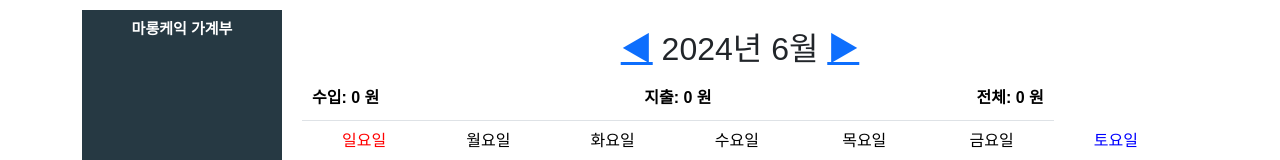
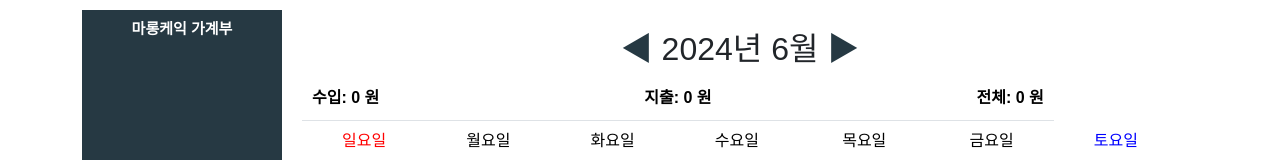
Before and after one commit to ybon1107/KBMarronProject, a Vue app: page / in a window 1280 px wide. Shown: the top 160 px of the page. Built offline with nearby package versions, Linux system fonts and the light colour scheme; no server answers; a web font is replaced by a local one.

Commit message:
Design: 월 이동 화살표 CSS 수정

```diff
--- a/src/pages/Calendar.vue
+++ b/src/pages/Calendar.vue
@@ -1,9 +1,9 @@
 <template>
   <div class="calendar">
     <h2 class="text-center">
-      <a href="#" @click.prevent="onClickPrev">◀</a>
+      <a href="#" @click.prevent="onClickPrev" style="text-decoration: none; color: rgb(38, 57, 67)">◀</a>
       {{ currentYear }}년 {{ currentMonth }}월
-      <a href="#" @click.prevent="onClickNext">▶</a>
+      <a href="#" @click.prevent="onClickNext" style="text-decoration: none; color: rgb(38, 57, 67)">▶</a>
     </h2>
 
     <table class="table table-hover">
```
